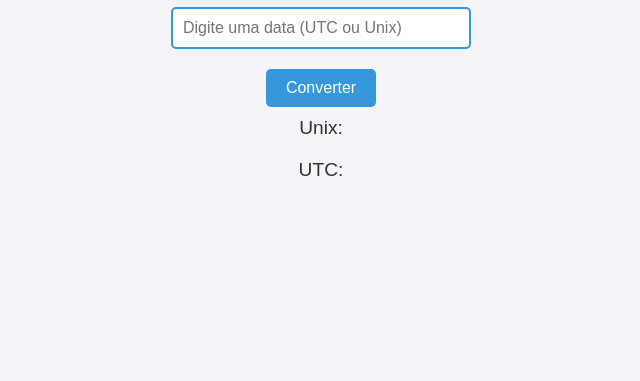
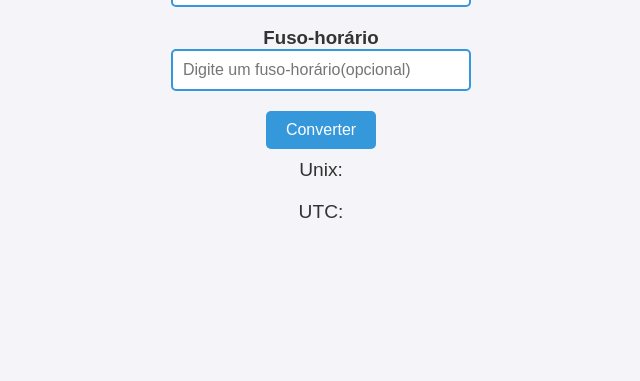
Before and after one commit to Vitor9373/Trabalho-TImestamp, a website: page src/index.html in a window 1280 px wide. Shown: the part 419-800 px from the top of the page, without its empty margins (319-959 px from the left). Drawn offline with Linux system fonts and the light colour scheme; no server answers.

Commit message:
Tentei começar a escolha de fuso-horário

```diff
--- a/src/index.html
+++ b/src/index.html
@@ -13,6 +13,8 @@
     <p>UTC:<span id='utcAtual'></span></p>
     <h2>Conversor</h2>
     <input id='valorDig' type="text" placeholder="Digite uma data (UTC ou Unix)"></input>
+    <h3>Fuso-horário</h3>
+    <input type="text" id="fuso" placeholder="Digite um fuso-horário(opcional)"></input>
     <button id="converte">Converter</button>
     <p>Unix:<span id='unixResult'></span></p>
     <p>UTC:<span id='utcResult'></span></p>
--- a/src/script.js
+++ b/src/script.js
@@ -11,7 +11,7 @@ document.addEventListener('DOMContentLoaded', () => {
         const userInput = input.value.trim();
 
         try {
-            const response = await fetch(`/api/${userInput}`);
+            const response = await fetch(`/api/${userInput}`)
             const data = await response.json();
 
             if (data.error) {
```
Also changed, not shown: server.js (line endings or trailing spaces), src/style.css (line endings or trailing spaces).
